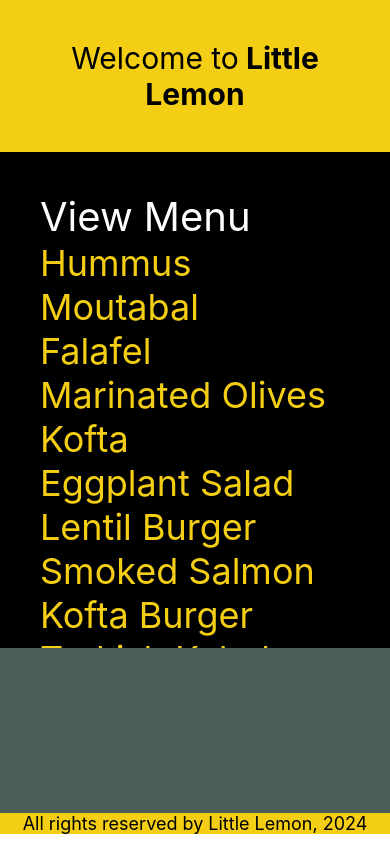
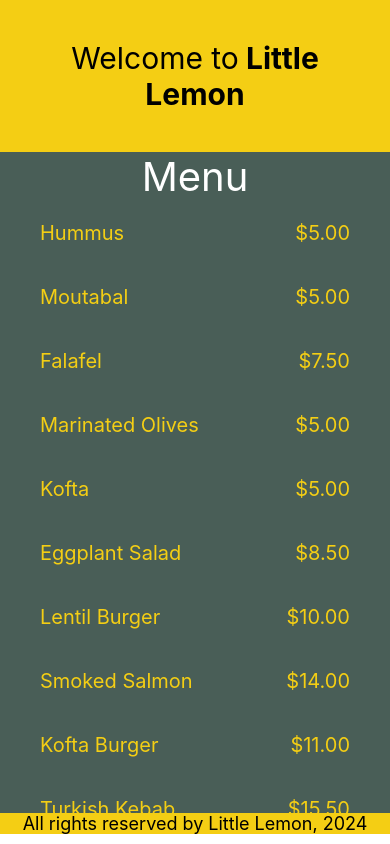
Before and after one commit to SionaDcosta/ReactNativeSandbox, a React Native app in the folder little_lemon/: screen / in a window 390 px wide. Built offline with nearby package versions, Linux system fonts and the light colour scheme.

Commit message:
Added MenuItems_FlatList component

```diff
--- a/little_lemon/App.js
+++ b/little_lemon/App.js
@@ -4,13 +4,15 @@
 import LittleLemonHeader from './components/LittleLemonHeader';
 import LittleLemonFooter from './components/LittleLemonFooter';
 import MenuItems from './components/MenuItems';
+import MenuItems_FlatList from './components/MenuItems_FlatList';
 
 export default function App() {
   return (
     <>
     <View style={styles.container}>
       <LittleLemonHeader />
-      <MenuItems />
+      {/* <MenuItems /> */}
+      <MenuItems_FlatList/>
     </View>
     <View>
       <LittleLemonFooter/>
--- /dev/null
+++ b/little_lemon/components/MenuItems_FlatList.js
@@ -0,0 +1,72 @@
+import React from 'react';
+
+import { View, Text, StyleSheet, FlatList } from 'react-native';
+
+const menuItemsToDisplay = [
+  { name: 'Hummus', price: '$5.00', id: '1A' },
+  { name: 'Moutabal', price: '$5.00', id: '2B' },
+  { name: 'Falafel', price: '$7.50', id: '3C' },
+  { name: 'Marinated Olives', price: '$5.00', id: '4D' },
+  { name: 'Kofta', price: '$5.00', id: '5E' },
+  { name: 'Eggplant Salad', price: '$8.50', id: '6F' },
+  { name: 'Lentil Burger', price: '$10.00', id: '7G' },
+  { name: 'Smoked Salmon', price: '$14.00', id: '8H' },
+  { name: 'Kofta Burger', price: '$11.00', id: '9I' },
+  { name: 'Turkish Kebab', price: '$15.50', id: '10J' },
+  { name: 'Fries', price: '$3.00', id: '11K' },
+  { name: 'Buttered Rice', price: '$3.00', id: '12L' },
+  { name: 'Bread Sticks', price: '$3.00', id: '13M' },
+  { name: 'Pita Pocket', price: '$3.00', id: '14N' },
+  { name: 'Lentil Soup', price: '$3.75', id: '15O' },
+  { name: 'Greek Salad', price: '$6.00', id: '16Q' },
+  { name: 'Rice Pilaf', price: '$4.00', id: '17R' },
+  { name: 'Baklava', price: '$3.00', id: '18S' },
+  { name: 'Tartufo', price: '$3.00', id: '19T' },
+  { name: 'Tiramisu', price: '$5.00', id: '20U' },
+  { name: 'Panna Cotta', price: '$5.00', id: '21V' },
+];
+
+const Item = ({ name, price }) => (
+  <View style={menuStyles.innerContainer}>
+    <Text style={menuStyles.itemText}>{name}</Text>
+    <Text style={menuStyles.itemText}>{price}</Text>
+  </View>
+);
+
+const MenuItems_FlatList = () => {
+  const renderItem = ({ item }) => <Item name={item.name} price={item.price} />;
+
+  return (
+    <View style={menuStyles.container}>
+        <Text style={menuStyles.headerText}>Menu</Text>
+      <FlatList
+        data={menuItemsToDisplay}
+        keyExtractor={(item) => item.id}
+        renderItem={renderItem}></FlatList>
+    </View>
+  );
+};
+
+const menuStyles = StyleSheet.create({
+  container: {
+    flex: 1,
+  },
+  innerContainer: {
+    paddingHorizontal: 40,
+    paddingVertical: 20,
+    flexDirection: 'row',
+    justifyContent: 'space-between',
+  },
+  headerText: {
+    color: 'white',
+    fontSize: 40,
+    flexWrap: 'wrap',
+    textAlign: 'center',
+  },
+  itemText: {
+    color: '#F4CE14',
+    fontSize: 20,
+  },
+});
+
+export default MenuItems_FlatList;
```
